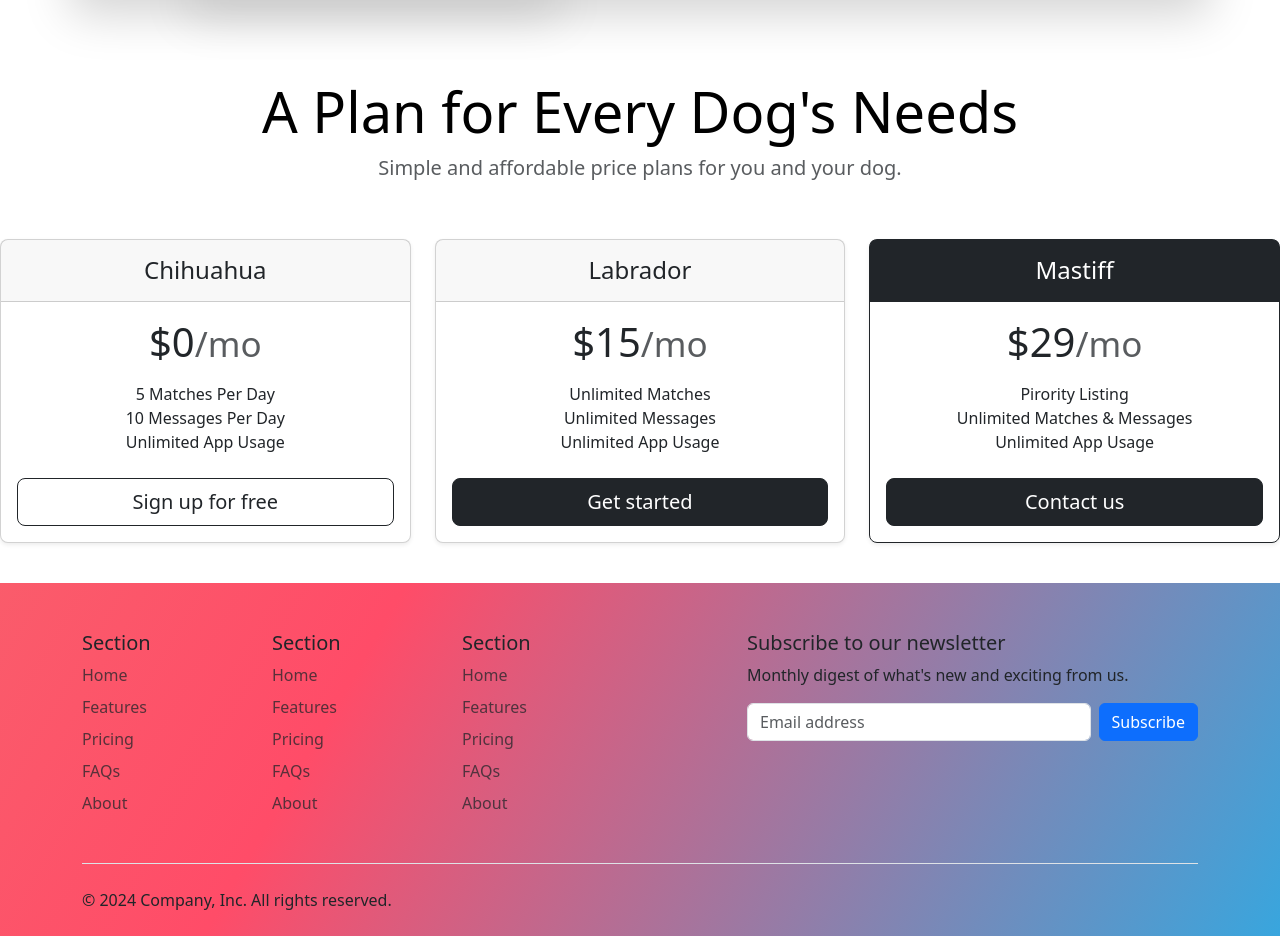
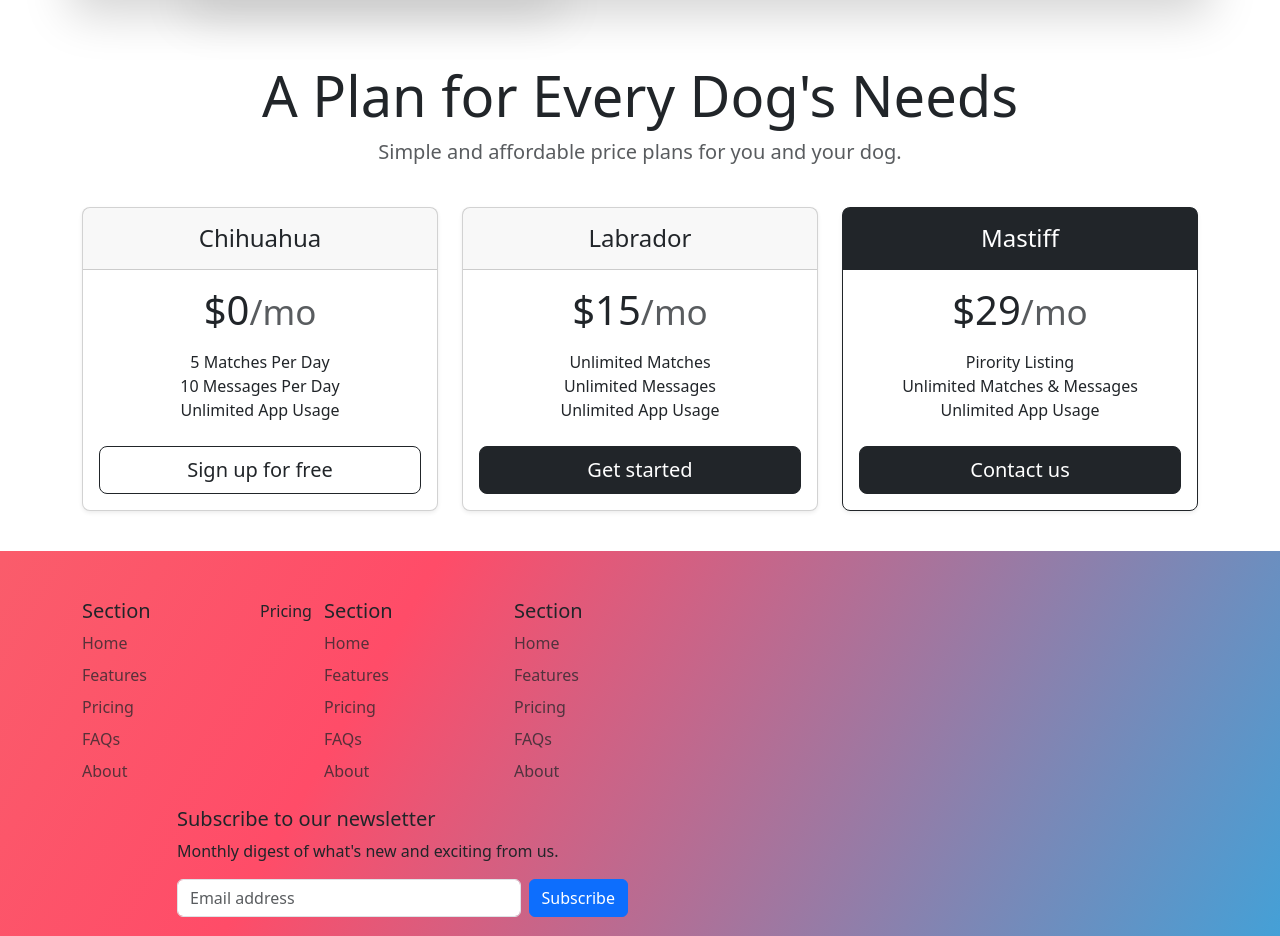
Before and after one commit to IrishEgie/tindog_py, a plain HTML site: page index.html in a window 1280 px wide. Shown: the part 1664-2600 px from the top of the page. Drawn offline with nearby package versions, Linux system fonts and the light colour scheme.

Commit message:
update: fixed the pricing elements

```diff
--- a/index.html
+++ b/index.html
@@ -119,13 +119,11 @@
   <!-- Pricing -->
   <section id="pricing">
 
-    <div class="container py-3">
+    <div class="container">
       <div class="pricing-header p-3 pb-md-4 mx-auto text-center">
-        <h1 class="display-4 fw-normal text-body-emphasis">A Plan for Every Dog's Needs</h1>
-        <p class="fs-5 text-body-secondary">Simple and affordable price plans for you and your dog.</p>
-      </div>
-
-    </div>
+        <h2 class="display-4 fw-normal">A Plan for Every Dog's Needs</h2>
+        <p class="fs-5 text-body-secondary">Simple and affordable price plans for you and your dog.
+      </p></div>
       <div class="row row-cols-1 row-cols-md-3 mb-3 text-center">
         <div class="col">
           <div class="card mb-4 rounded-3 shadow-sm">
@@ -176,6 +174,7 @@
           </div>
         </div>
       </div>
+    </div>
 
   </section>
   <!-- Footer -->
@@ -193,7 +192,7 @@
               <li class="nav-item mb-2"><a href="#" class="nav-link p-0 text-body-secondary">About</a></li>
             </ul>
           </div>
-
+          Pricing
           <div class="col-6 col-md-2 mb-3">
             <h5>Section</h5>
             <ul class="nav flex-column">
```
Lines whose indentation alone changed are shown as unchanged.
